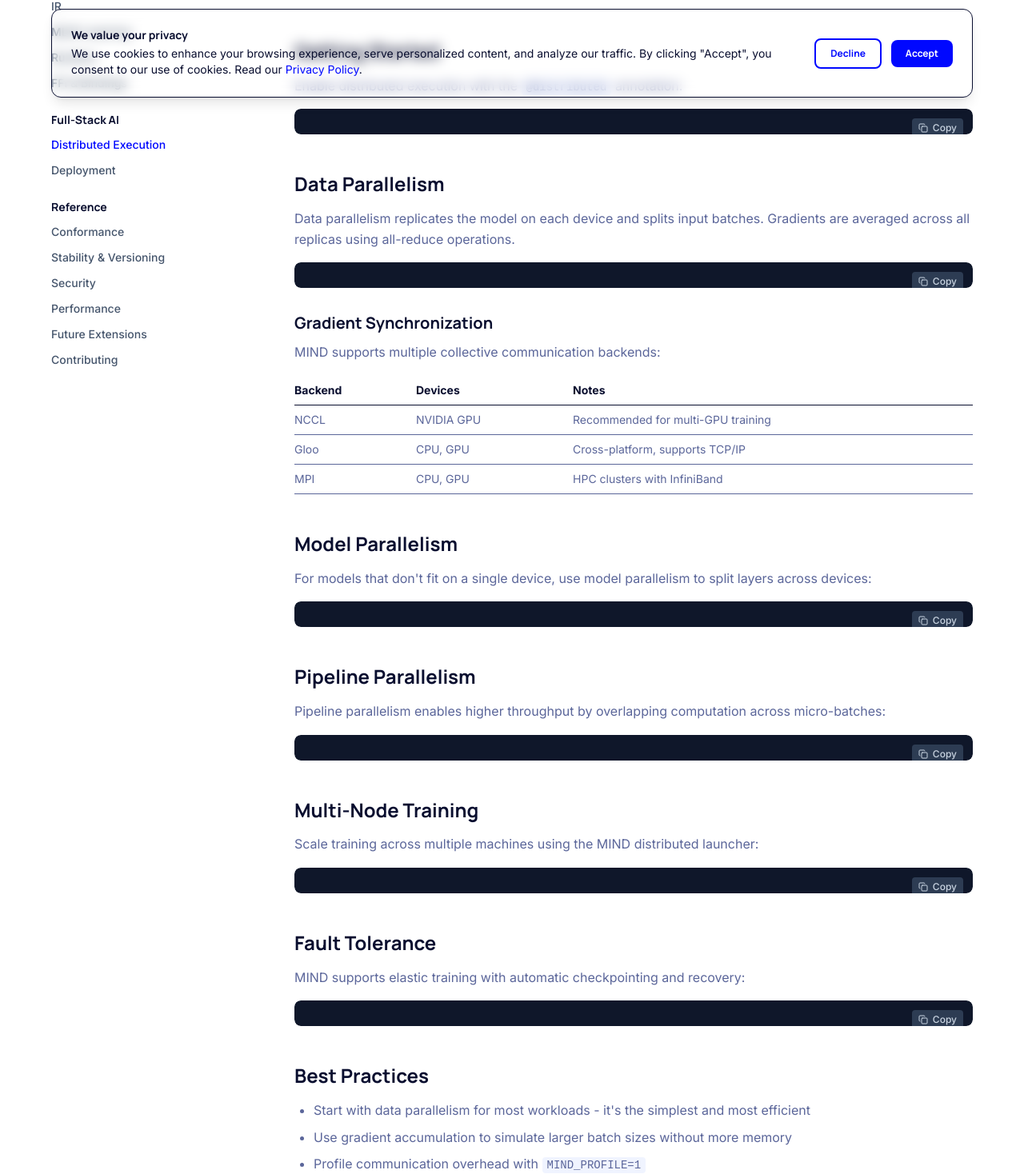
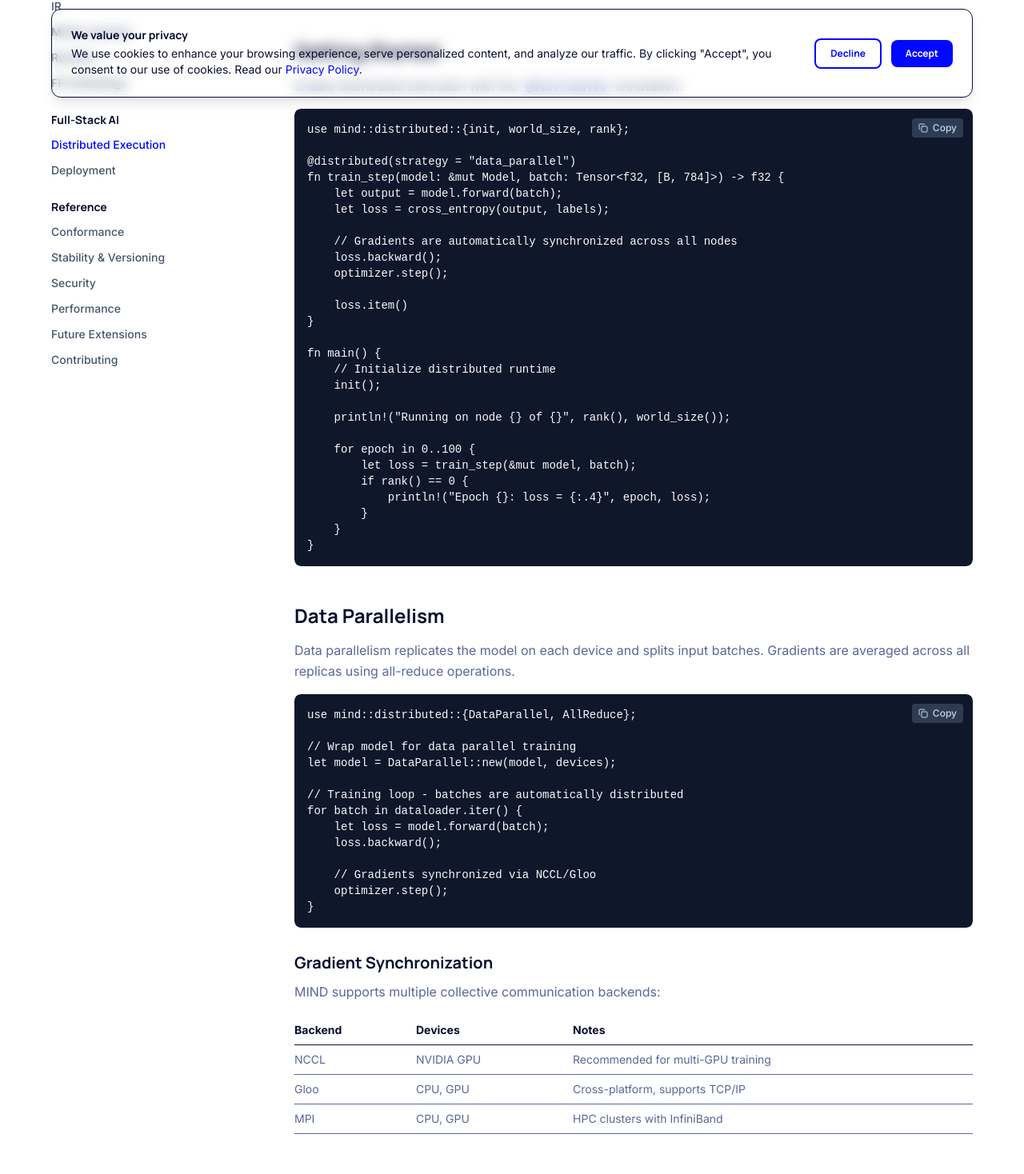
Before and after one commit to star-ga/mindlang.dev, a Next.js app: page /docs/distributed in a window 1280 px wide. Shown: the part 662-2130 px from the top of the page at 80% size. Built offline with nearby package versions, Linux system fonts and the light colour scheme.

Commit message:
fix(distributed): use correct CodeBlock component props
Change CodeBlock usage from language/code props to children pattern
to match the component's actual interface.

```diff
--- a/src/app/docs/distributed/page.tsx
+++ b/src/app/docs/distributed/page.tsx
@@ -47,9 +47,7 @@ export default function DistributedPage() {
                             Enable distributed execution with the <code className="bg-slate-100 px-1.5 py-0.5 rounded text-sm">@distributed</code> annotation:
                         </p>
 
-                        <CodeBlock
-                            language="rust"
-                            code={`use mind::distributed::{init, world_size, rank};
+                        <CodeBlock className="mb-8">{`use mind::distributed::{init, world_size, rank};
 
 @distributed(strategy = "data_parallel")
 fn train_step(model: &mut Model, batch: Tensor<f32, [B, 784]>) -> f32 {
@@ -75,17 +73,14 @@ fn main() {
             println!("Epoch {}: loss = {:.4}", epoch, loss);
         }
     }
-}`}
-                        />
+}`}</CodeBlock>
 
                         <h2 className="text-2xl font-bold font-heading mt-12 mb-4">Data Parallelism</h2>
                         <p className="text-muted mb-4">
                             Data parallelism replicates the model on each device and splits input batches. Gradients are averaged across all replicas using all-reduce operations.
                         </p>
 
-                        <CodeBlock
-                            language="rust"
-                            code={`use mind::distributed::{DataParallel, AllReduce};
+                        <CodeBlock className="mb-8">{`use mind::distributed::{DataParallel, AllReduce};
 
 // Wrap model for data parallel training
 let model = DataParallel::new(model, devices);
@@ -97,8 +92,7 @@ for batch in dataloader.iter() {
 
     // Gradients synchronized via NCCL/Gloo
     optimizer.step();
-}`}
-                        />
+}`}</CodeBlock>
 
                         <h3 className="text-xl font-bold font-heading mt-8 mb-3">Gradient Synchronization</h3>
                         <p className="text-muted mb-4">
@@ -138,9 +132,7 @@ for batch in dataloader.iter() {
                             For models that don't fit on a single device, use model parallelism to split layers across devices:
                         </p>
 
-                        <CodeBlock
-                            language="rust"
-                            code={`use mind::distributed::{ModelParallel, DeviceMap};
+                        <CodeBlock className="mb-8">{`use mind::distributed::{ModelParallel, DeviceMap};
 
 // Define how layers map to devices
 let device_map = DeviceMap::new()
@@ -153,17 +145,14 @@ let device_map = DeviceMap::new()
 let model = ModelParallel::new(model, device_map);
 
 // Forward pass automatically moves tensors between devices
-let output = model.forward(input);`}
-                        />
+let output = model.forward(input);`}</CodeBlock>
 
                         <h2 className="text-2xl font-bold font-heading mt-12 mb-4">Pipeline Parallelism</h2>
                         <p className="text-muted mb-4">
                             Pipeline parallelism enables higher throughput by overlapping computation across micro-batches:
                         </p>
 
-                        <CodeBlock
-                            language="rust"
-                            code={`use mind::distributed::{Pipeline, Schedule};
+                        <CodeBlock className="mb-8">{`use mind::distributed::{Pipeline, Schedule};
 
 // Configure pipeline with micro-batching
 let pipeline = Pipeline::new(model)
@@ -175,34 +164,28 @@ let pipeline = Pipeline::new(model)
 for batch in dataloader.iter() {
     let loss = pipeline.forward_backward(batch);
     optimizer.step();
-}`}
-                        />
+}`}</CodeBlock>
 
                         <h2 className="text-2xl font-bold font-heading mt-12 mb-4">Multi-Node Training</h2>
                         <p className="text-muted mb-4">
                             Scale training across multiple machines using the MIND distributed launcher:
                         </p>
 
-                        <CodeBlock
-                            language="bash"
-                            code={`# Launch on 4 nodes with 8 GPUs each
+                        <CodeBlock className="mb-8">{`# Launch on 4 nodes with 8 GPUs each
 mind launch --nodes 4 --gpus-per-node 8 \\
     --master-addr 192.168.1.1 \\
     --master-port 29500 \\
     train.mind
 
 # Or use a hostfile
-mind launch --hostfile hosts.txt --gpus-per-node 8 train.mind`}
-                        />
+mind launch --hostfile hosts.txt --gpus-per-node 8 train.mind`}</CodeBlock>
 
                         <h2 className="text-2xl font-bold font-heading mt-12 mb-4">Fault Tolerance</h2>
                         <p className="text-muted mb-4">
                             MIND supports elastic training with automatic checkpointing and recovery:
                         </p>
 
-                        <CodeBlock
-                            language="rust"
-                            code={`use mind::distributed::{Elastic, Checkpoint};
+                        <CodeBlock className="mb-8">{`use mind::distributed::{Elastic, Checkpoint};
 
 // Enable elastic training with checkpointing
 let trainer = Elastic::new(model)
@@ -212,8 +195,7 @@ let trainer = Elastic::new(model)
     .checkpoint_interval(1000);  // steps
 
 // Training automatically resumes on node failure
-trainer.fit(dataloader, epochs);`}
-                        />
+trainer.fit(dataloader, epochs);`}</CodeBlock>
 
                         <h2 className="text-2xl font-bold font-heading mt-12 mb-4">Best Practices</h2>
                         <ul className="list-disc pl-6 space-y-2 text-muted mb-8">
```
